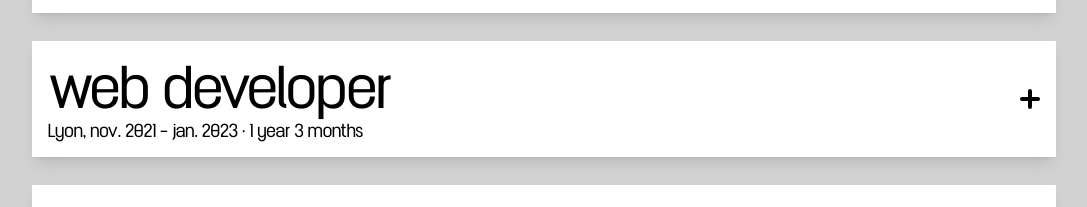
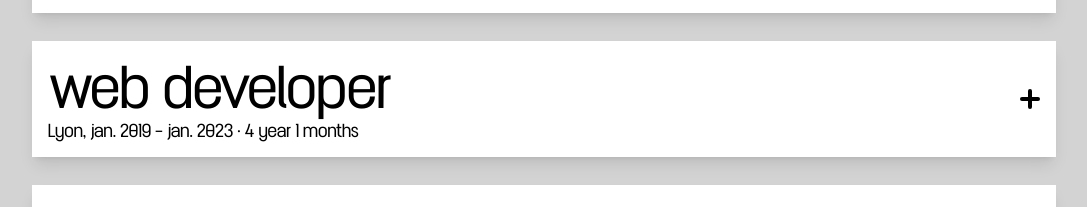
Before and after one commit to Gajeton/my-portfolio, a Next.js app: page / in a window 1280 px wide. Shown: the part 3984-4191 px from the top of the page, without its empty margins (96-1183 px from the left). Built offline with nearby package versions, Linux system fonts and the light colour scheme.

Commit message:
fix content

```diff
--- a/src/data/index.ts
+++ b/src/data/index.ts
@@ -462,7 +462,7 @@ export const experience: ExperienceProps[] = [
   {
     id: "developer",
     title: "web developer",
-    subTitle: "Lyon, nov. 2021 - jan. 2023 · 1 year 3 months",
+    subTitle: "Lyon, jan. 2019 - jan. 2023 · 4 year 1 months",
     children: [{
       title: "Development of a SpringBoot and Angular fullstack web application",
       subTitle: "Development of applications to manage claims files for a building insurance company",
```
